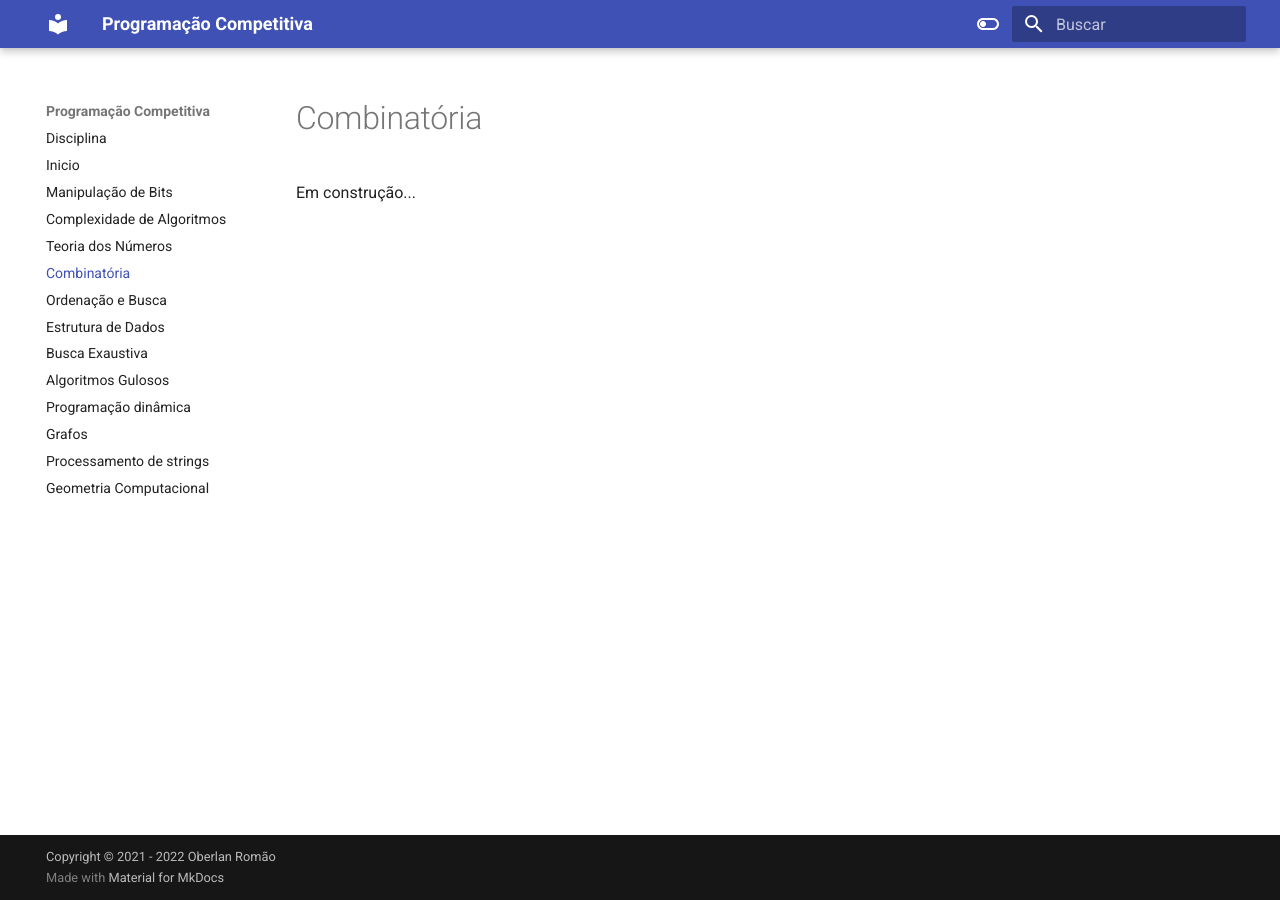
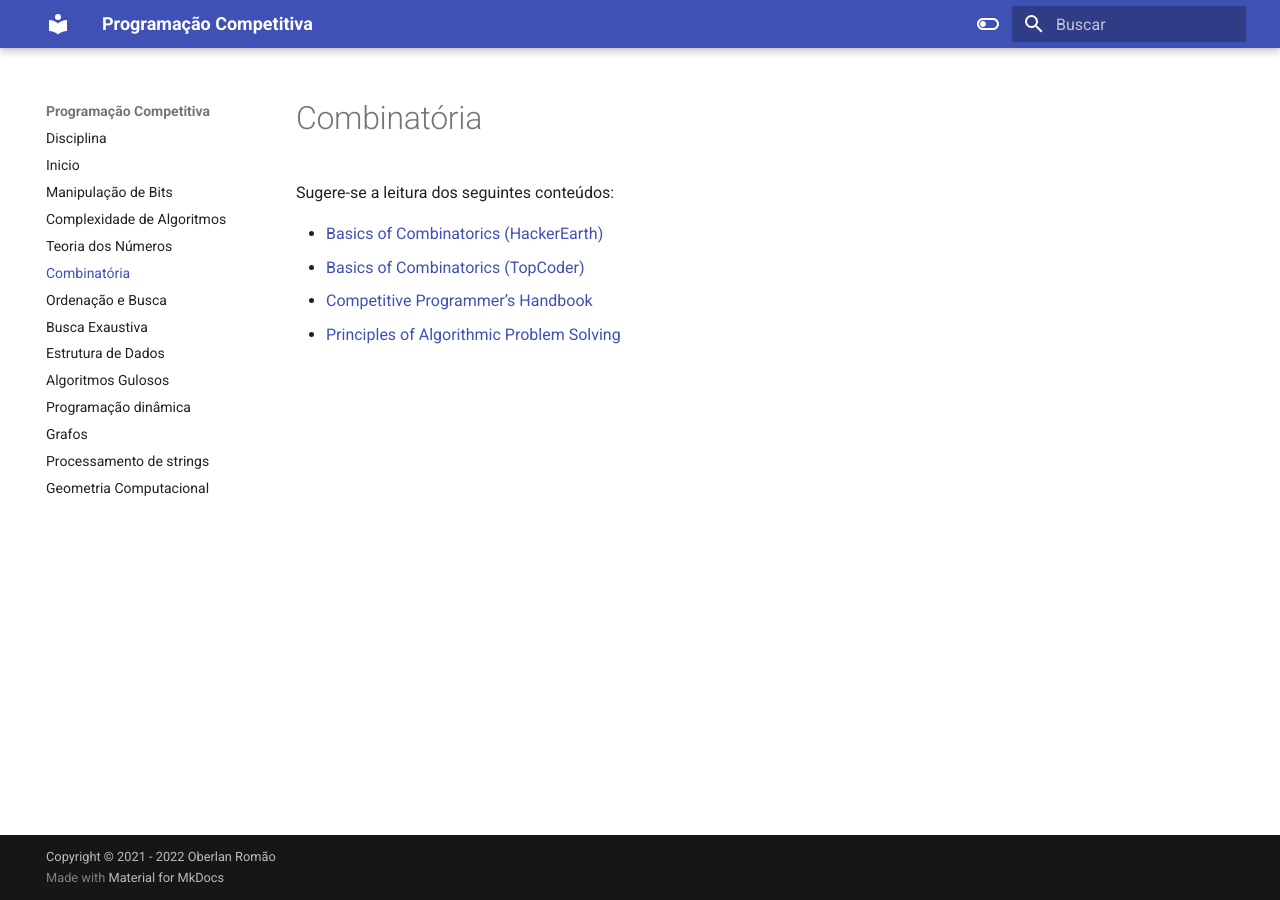
Before and after one commit to oberlan/mkdocs-pc, an MkDocs documentation site: the page built from docs/combinatoria.md, in a window 1280 px wide. Built offline with MkDocs 1.6.1 and Material for MkDocs 9.7.7, drawn with Linux system fonts in a browser that asks for light colours.

Commit message:
Combinatória

```diff
--- a/docs/combinatoria.md
+++ b/docs/combinatoria.md
@@ -1,3 +1,8 @@
 # Combinatória
 
-Em construção...
+Sugere-se a leitura dos seguintes conteúdos:
+
+- [Basics of Combinatorics (HackerEarth)](https://www.hackerearth.com/practice/math/combinatorics/basics-of-combinatorics/tutorial/)
+- [Basics of Combinatorics (TopCoder)](https://www.topcoder.com/thrive/articles/Basics%20of%20Combinatorics)
+- [Competitive Programmer’s Handbook](https://usaco.guide/CPH.pdf#page=217)
+- [Principles of Algorithmic Problem Solving](https://usaco.guide/PAPS.pdf#page=265)
--- a/mkdocs.yml
+++ b/mkdocs.yml
@@ -14,8 +14,8 @@ nav:
   - Teoria dos Números: teorianumeros.md
   - Combinatória: combinatoria.md
   - Ordenação e Busca: ordenacao.md
+  - Busca Exaustiva: buscaexaustiva.md
   - Estrutura de Dados: ed.md
-  - Busca Exaustiva: buscaexaustiva.md
   - Algoritmos Gulosos: guloso.md
   - Programação dinâmica: pd.md
   - Grafos: grafos.md
```
Also changed, not shown: site/manipulacaobits/index.html, site/search/search_index.json, 1 other file.
